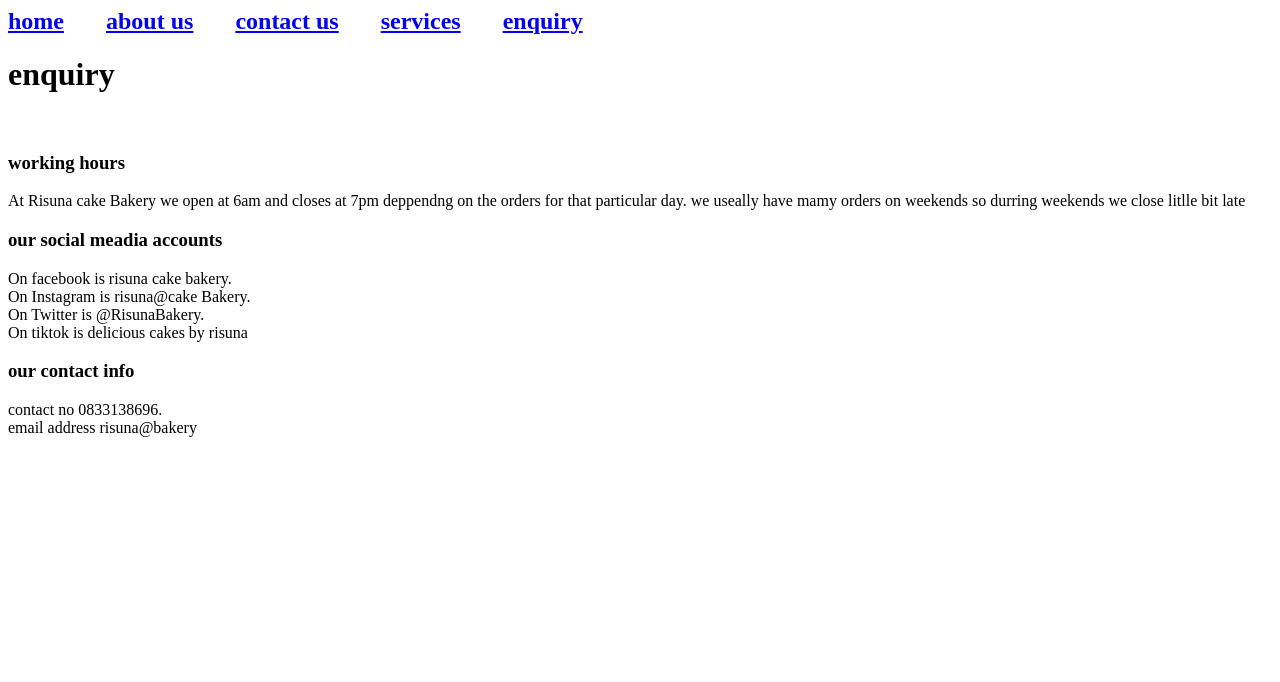
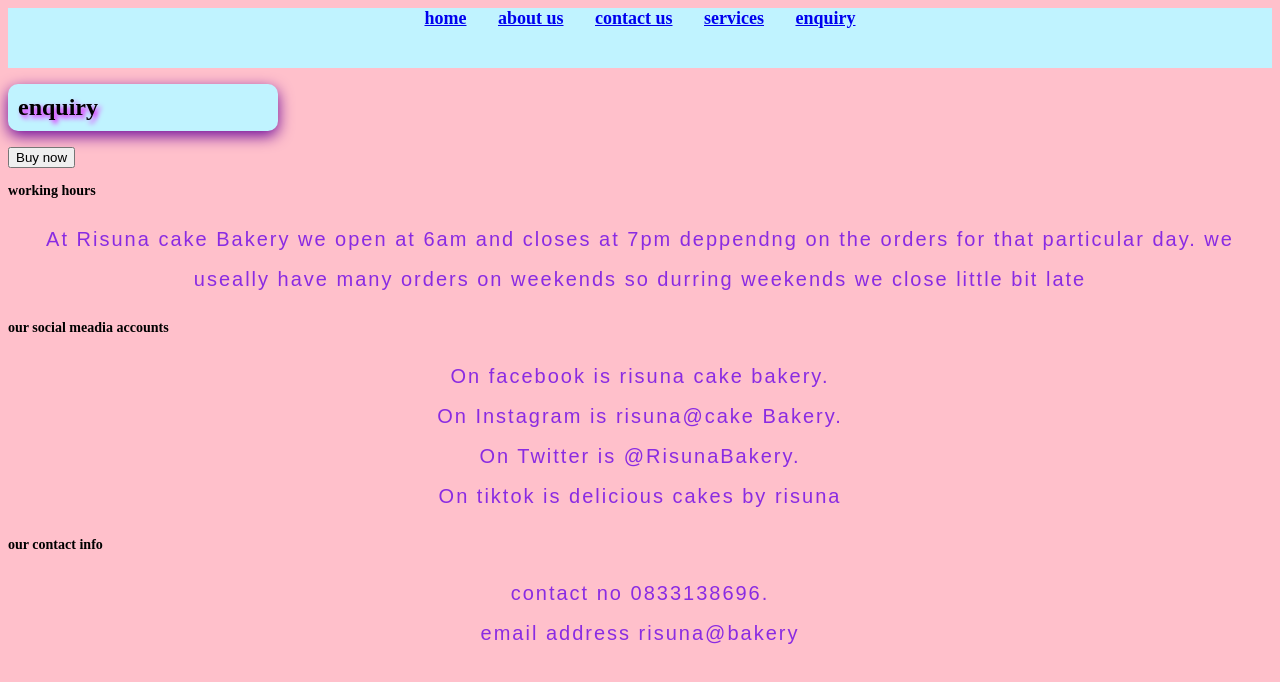
Before and after one commit to Risunamdanisi/Risuna-cake-bakery, a plain HTML site: page enquiry.html in a window 1280 px wide. Drawn offline with Linux system fonts and the light colour scheme.

Commit message:
cake bakery
risuna cake bakery

```diff
--- a/enquiry.html
+++ b/enquiry.html
@@ -2,22 +2,35 @@
 
 <head>
 <title>Get touch with us</title>
+<link rel="stylesheet" href="style.css">
+<style>
+  p{
+      font-size: 20px;
+      color: blueviolet;
+      font-family: Arial, Helvetica, sans-serif;
 
+  }
+
+  </style>
 </head>
-<body>
+<body bgcolor="pink">
+  <header class="header-main">
+  </div class="body">
 
-    <div class="content-box">
+<div class="navbar" style="text-align: center;">
         <h2> <a href="index.html">home</a> &nbsp;&nbsp; &nbsp;&nbsp;
          <a href="aboutus.html">about us</a> &nbsp;&nbsp; &nbsp;&nbsp;
          <a href="contactus.html">contact us</a> &nbsp;&nbsp; &nbsp;&nbsp;
          <a href="services.html">services</a> &nbsp;&nbsp; &nbsp;&nbsp;
          <a href="enquiry.html">enquiry</a></h2>
      </div>
+    </header>
 <h1>enquiry</h1>
+<button id="mybutton">Buy now</button>
 <br>
 <h3>working hours</h3>
   <P>At Risuna cake Bakery we open at 6am and closes at 7pm deppendng on the orders for that particular day.
-    we useally have mamy orders on weekends so durring weekends we close litlle bit late</P>
+    we useally have many orders on weekends so durring weekends we close little bit late</P>
 
 <h3>our social meadia accounts</h3>
 <p>On facebook is risuna cake bakery.<br>On Instagram is risuna@cake Bakery.<br> On Twitter is @RisunaBakery.<br>On tiktok is delicious cakes by risuna</p>
--- /dev/null
+++ b/style.css
@@ -0,0 +1,66 @@
+.header-main {
+width: 100%;
+height: 60px;
+background-color:   rgb(192, 243, 255);
+}
+
+
+p
+{
+    font-size: 20px;
+    color: blueviolet;
+    font-family: Arial, Helvetica, sans-serif;
+    letter-spacing: 2px;
+    line-height: 40px;
+    text-align: center;
+}
+
+h1{
+      text-shadow: 3px 3px 5px rgb(234, 0, 255)
+}
+
+h1
+ {
+background-color: rgb(192, 243, 255);
+border-radius: 10px;
+padding: 10px 10px;
+width: 250px;
+box-shadow: 0px 5px 15px rgb(110, 9, 154);
+ }
+.container{
+    background: rgb(146, 175, 184);
+}
+
+#mtbutton {
+ width: 50px;
+ height: 40px;
+ border: 2px solid black;
+ color: rgb(115, 19, 159);
+ font-size: 20px;
+ -webkit-text-stroke: 1px black;
+ cursor: pointer;
+}
+#mybutton:hover{
+    background-color: blueviolet;
+}
+
+#mybutton:active{
+    background-color: aqua;
+}
+#mybutton:focus{
+
+background-color: blue;
+}
+html{
+    font-size: 12px;
+}
+h1 {
+    font-size: 2rem;
+}
+
+html{
+    font-size: 12px;
+}
+p {
+    font-size: 2rem;
+}
```
Also changed, not shown: aboutus.html (+13 -4 lines), contactus.html (+26 -14 lines), index.html (+15 -3 lines), services.html (+14 -4 lines).
